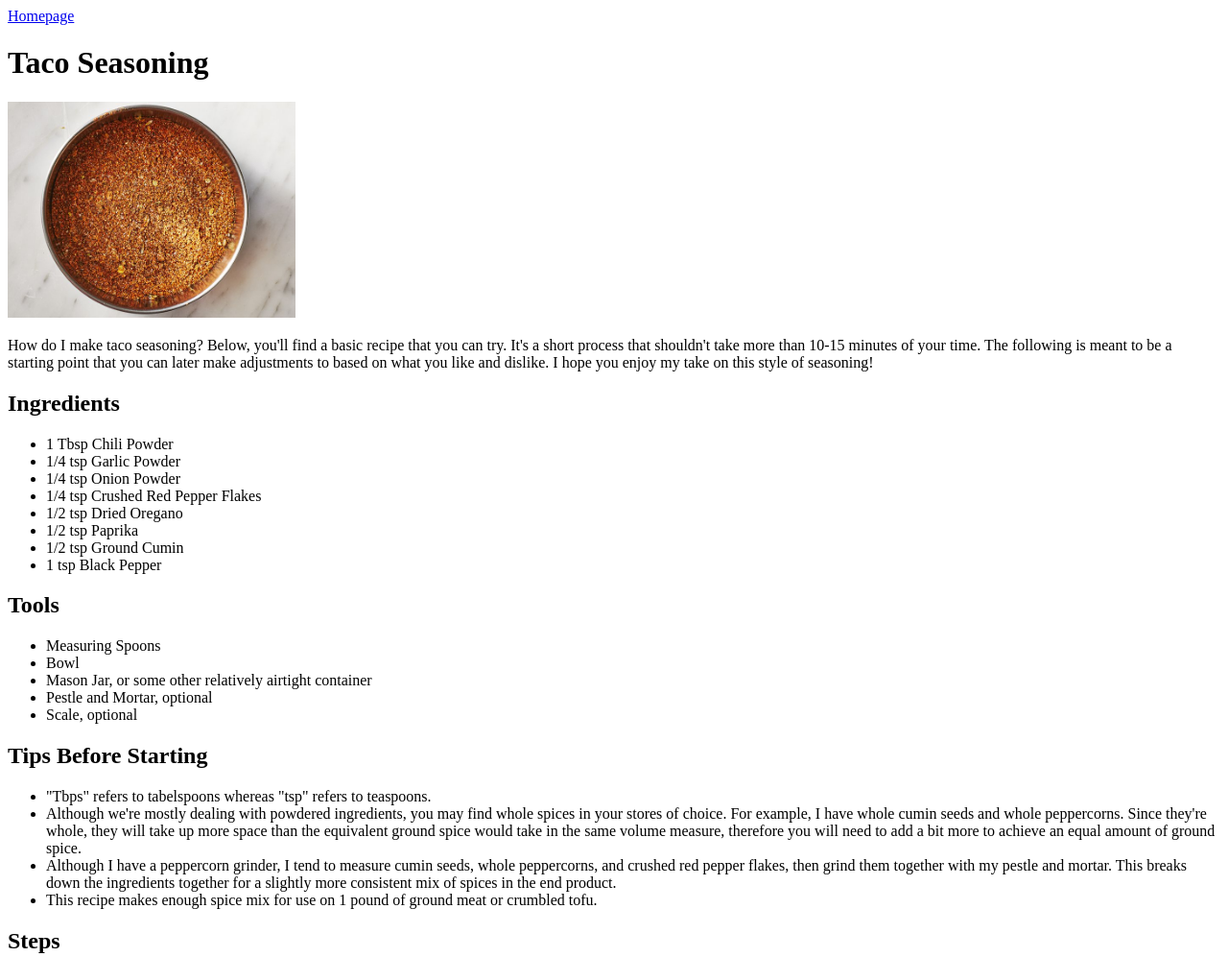
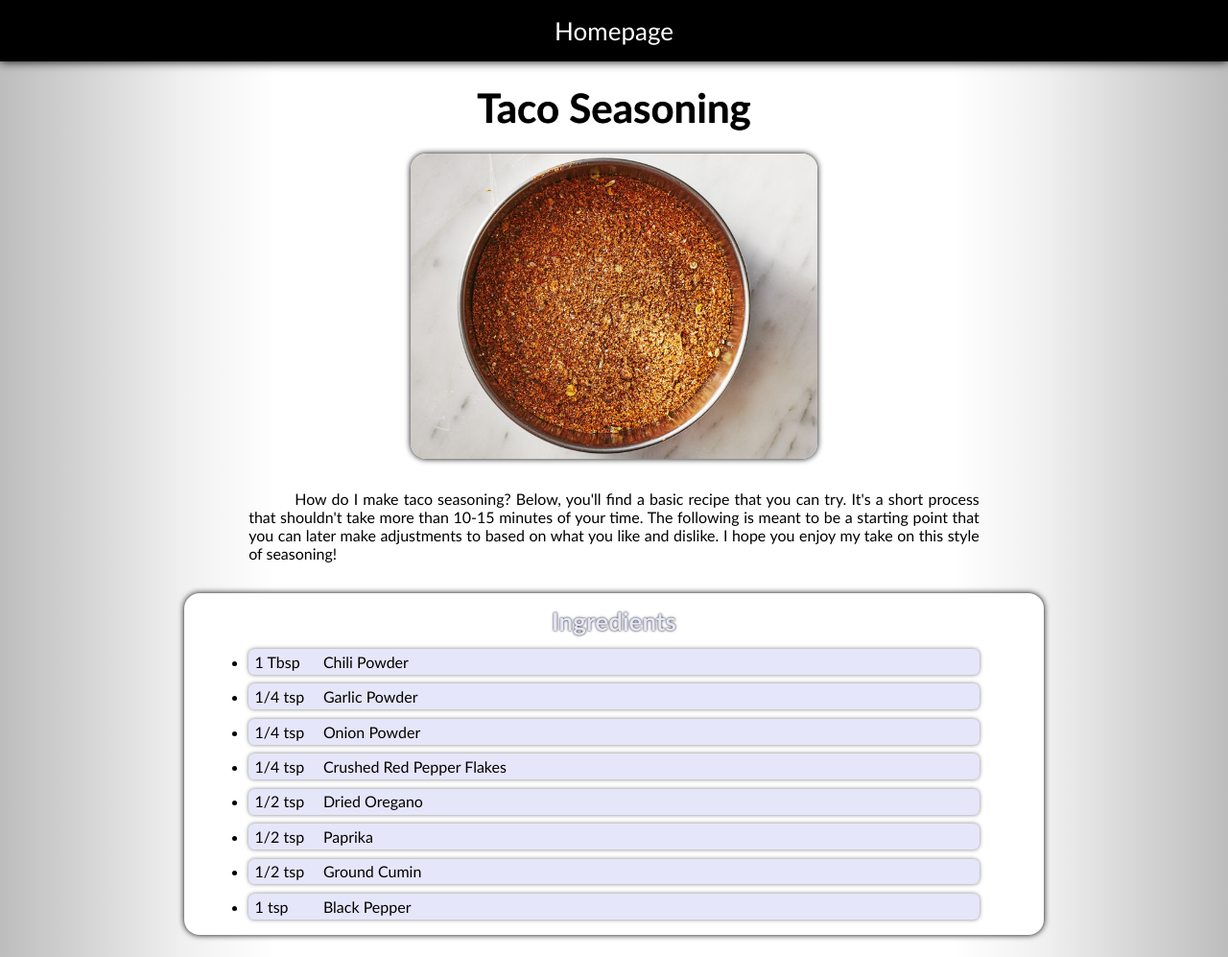
Before and after one commit to Dardan-B/odin-recipes-v2, a plain HTML site: page recipes/taco-seasoning.html in a window 1280 px wide. Shown: the top 997 px of the page at 96% size. Drawn offline with Linux system fonts and the light colour scheme.

Commit message:
style: apply CSS to all pages
 - apply styling structure from hot-oats.html to other recipe pages

 - apply styling to homepage using ids for slight style variations

```diff
--- a/recipes/taco-seasoning.html
+++ b/recipes/taco-seasoning.html
@@ -4,23 +4,60 @@
     <meta charset="UTF-8">
     <meta name="viewport" content="width=device-width, initial-scale=1.0">
     <title>Taco Seasoning</title>
+    <link rel="stylesheet" href="../styles/styles.css">
 </head>
 <body>
-    <a href="../index.html">Homepage</a>
+    <div class="base-page">
+        <div class="nav-bar">
+            <a class="nav-link" href="../index.html">Homepage</a>
+        </div>
+        <div class="section title">
             <h1>Taco Seasoning</h1>
-    <img src="../images/taco-seasoning.jpg" alt="Picture of taco seasoning" width="300">
-    <p>How do I make taco seasoning? Below, you'll find a basic recipe that you can try. It's a short process that shouldn't take more than 10-15 minutes of your time. The following is meant to be a starting point that you can later make adjustments to based on what you like and dislike. I hope you enjoy my take on this style of seasoning!</p>
+        </div>
+        <div class="section image-box">
+            <img class="recipe-image" src="../images/taco-seasoning.jpg" alt="Picture of taco seasoning">
+        </div>
+        <div class="section">
+            <p class="p-1">How do I make taco seasoning? Below, you'll find a basic recipe that you can try. It's a short process that shouldn't take more than 10-15 minutes of your time. The following is meant to be a starting point that you can later make adjustments to based on what you like and dislike. I hope you enjoy my take on this style of seasoning!</p>
+        </div>
+        <div class="section card ingre">
             <h2>Ingredients</h2>
             <ul>
-        <li>1 Tbsp Chili Powder</li>
-        <li>1/4 tsp Garlic Powder</li>
-        <li>1/4 tsp Onion Powder</li>
-        <li>1/4 tsp Crushed Red Pepper Flakes</li>
-        <li>1/2 tsp Dried Oregano</li>
-        <li>1/2 tsp Paprika</li>
-        <li>1/2 tsp Ground Cumin</li>
-        <li>1 tsp Black Pepper</li>
+                <li>
+                    <span class="measure">1 Tbsp</span>
+                    <span class="product">Chili Powder</span>
+                </li>
+                <li>
+                    <span class="measure">1/4 tsp</span>
+                    <span class="product">Garlic Powder</span>
+                </li>
+                <li>
+                    <span class="measure">1/4 tsp</span>
+                    <span class="product">Onion Powder</span>
+                </li>
+                <li>
+                    <span class="measure">1/4 tsp</span>
+                    <span class="product">Crushed Red Pepper Flakes</span>
+                </li>
+                <li>
+                    <span class="measure">1/2 tsp</span>
+                    <span class="product">Dried Oregano</span>
+                </li>
+                <li>
+                    <span class="measure">1/2 tsp</span>
+                    <span class="product">Paprika</span>
+                </li>
+                <li>
+                    <span class="measure">1/2 tsp</span>
+                    <span class="product">Ground Cumin</span>
+                </li>
+                <li>
+                    <span class="measure">1 tsp</span>
+                    <span class="product">Black Pepper</span>
+                </li>
             </ul>
+        </div>
+        <div class="section card tools">
             <h2>Tools</h2>
             <ul>
                 <li>Measuring Spoons</li>
@@ -29,6 +66,8 @@
                 <li>Pestle and Mortar, optional</li>
                 <li>Scale, optional</li>
             </ul>
+        </div>
+        <div class="section card before">
             <h2>Tips Before Starting</h2>
             <ul>
                 <li>"Tbps" refers to tabelspoons whereas "tsp" refers to teaspoons.</li>
@@ -36,6 +75,8 @@
                 <li>Although I have a peppercorn grinder, I tend to measure cumin seeds, whole peppercorns, and crushed red pepper flakes, then grind them together with my pestle and mortar. This breaks down the ingredients together for a slightly more consistent mix of spices in the end product.</li>
                 <li>This recipe makes enough spice mix for use on 1 pound of ground meat or crumbled tofu.</li>
             </ul>
+        </div>
+        <div class="section card steps">
             <h2>Steps</h2>
             <ol>
                 <li>Measure all of the seasoning into a bowl.</li>
@@ -46,6 +87,8 @@
                     <li>Continue to Tips For After Your First Try to see how I like to use my batch of spice mix.</li>
                 </ul>
             </ol>
+        </div>
+        <div class="section card after">
             <h2>Tips For After Your First Try</h2>
             <ul>
                 <li>It'll be harder to figure out, but it's possible to measure everything with a scale that measures to the hundredth of a gram. You can place a very small bowl on the scale and note how much each volumetric measure weighs. This will results in very consistent spice mixes. It's a hassle, but possible if you want that amount of accuracy. This may be useful if making bigger portions of mix for personal use and/or gifting to others.</li>
@@ -54,5 +97,7 @@
                 <li>You can add salt directly to the spice mix instead. However, keep in mind that it may be easier to adjust saltiness of whatever you're making if you keep the salt separate.</li>
                 <li>Once used, take note of the taste of your food and make adjustments. For example, I adjusted this recipe I found <a href="https://www.allrecipes.com/recipe/46653/taco-seasoning-i/" target=_blank rel="noopener noreferrer">online</a> by reducing the cumin from 1 1/2 tsp of ground cumin to 1/2 tsp to avoid stomach discomfort. Furthermore, I increased the amount of oregano from 1/4 tsp to 1/2 tsp because it's one of the flavors I really enjoy. You can remove stuff you don't particularly enjoy, add more of what you enjoy, or add new ingredients not listed to achieve something you like to eat.</li>
             </ul>
+        </div>
+    </div>
 </body>
 </html>
--- a/styles/styles.css
+++ b/styles/styles.css
@@ -1,6 +1,19 @@
 /* elements */
 body, a, p, h1, h2, img, ul, ol {
     margin: 0px;
+}
+body {
+    background:
+    linear-gradient(
+        to right,
+        rgb(0, 0, 0, .26),
+        rgb(0, 0, 0, .16) 7.5%,
+        rgba(0, 0, 0, .06) 15%,
+        rgba(0, 0, 0, 0) 22.5%,
+        rgba(0, 0, 0, 0) 77.5%,
+        rgba(0, 0, 0, .06) 85%,
+        rgb(0, 0, 0, .16) 92.5%,
+        rgb(0, 0, 0, .26));
 }
 div {
     margin-left: auto;
@@ -35,17 +48,6 @@ a {
 }
 /* classes */
 .base-page {
-    background:
-        linear-gradient(
-            to right,
-            rgb(0, 0, 0, .26),
-            rgb(0, 0, 0, .16) 7.5%,
-            rgba(0, 0, 0, .06) 15%,
-            rgba(0, 0, 0, 0) 22.5%,
-            rgba(0, 0, 0, 0) 77.5%,
-            rgba(0, 0, 0, .06) 85%,
-            rgb(0, 0, 0, .16) 92.5%,
-            rgb(0, 0, 0, .26));
     font-family: 'Trebuchet MS', sans-serif;
     font-size: 16px;
     padding-bottom: 2rem;
@@ -124,7 +126,8 @@ a {
 .tools li,
 .before li,
 .steps li,
-.after li {
+.after li,
+#recipes li {
     border-radius: .4rem;
     padding-left: .4rem;
     padding-right: .4rem;
@@ -144,3 +147,14 @@ a {
 .steps li {     background-color: #C8F2D7;}
 .after h2 {     color: lightblue;}
 .after li {     background-color: lightblue;}
+#home-bar {
+    height: 31px;
+}
+#recipes h1 {
+    padding-top: 1rem;
+    padding-bottom: 1rem;
+    text-shadow: 0px 0px 1px black;
+}
+#recipes {
+    padding-bottom: 1rem;
+}
```
Also changed, not shown: index.html (+14 -7 lines), recipes/hot-oats.html (+1 -1 lines), recipes/pastina.html (+61 -12 lines). Lines whose indentation alone changed are shown as unchanged.
